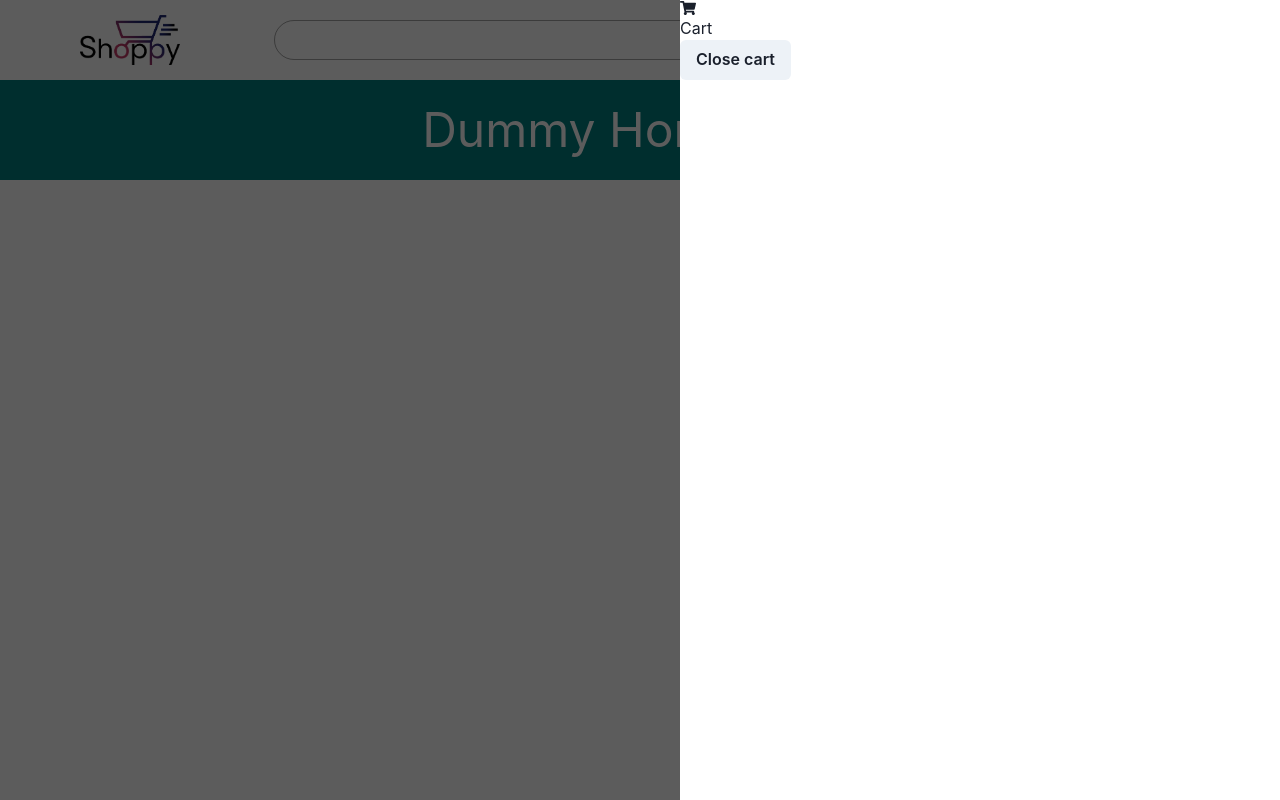
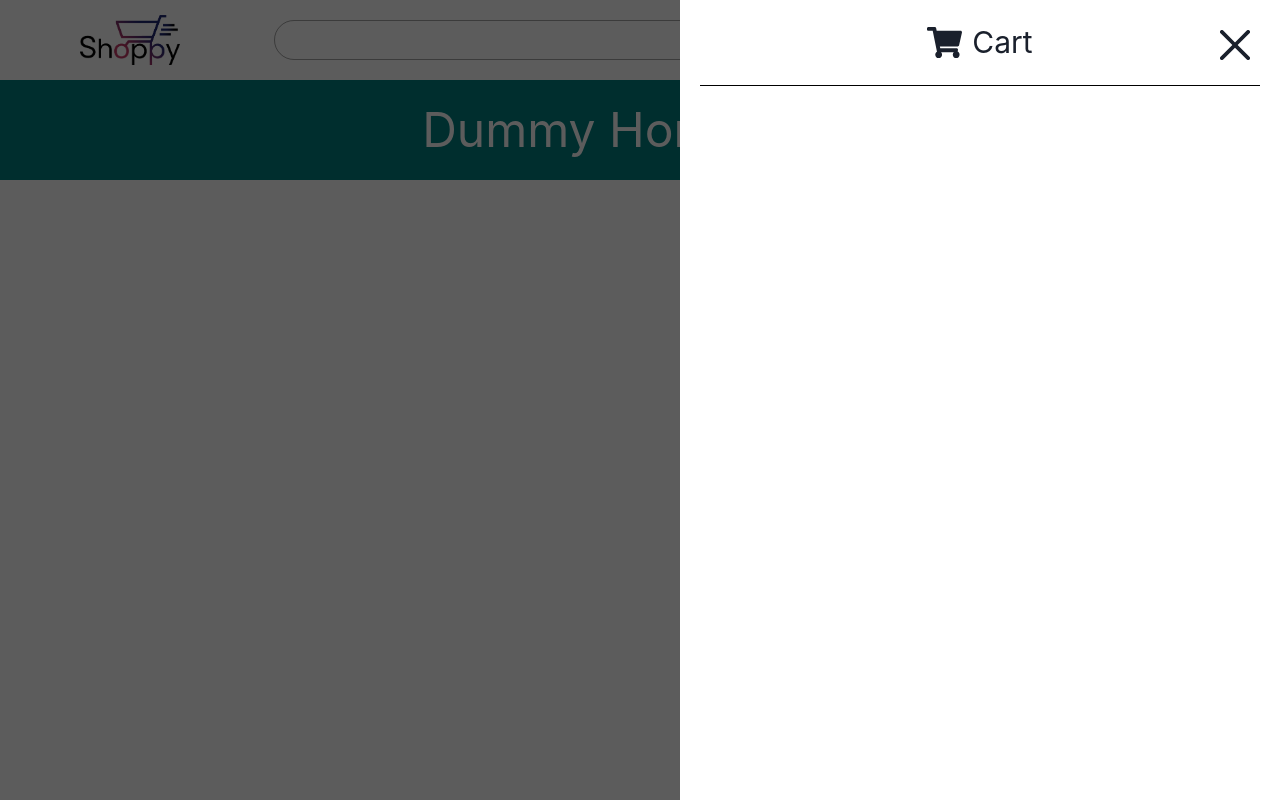
Before and after one commit to CodersCamp2021/team-lp-project-2, a React (Create React App) app: page / in a window 1280 px wide. Built offline with nearby package versions, Linux system fonts and the light colour scheme; no server answers.

Commit message:
add close icon & header

```diff
--- a/src/components/Cart/Cart.js
+++ b/src/components/Cart/Cart.js
@@ -1,7 +1,8 @@
 import React from 'react';
-import { Box, Button, Text } from '@chakra-ui/react';
+import { Box, Flex, Text } from '@chakra-ui/react';
 import { FaShoppingCart } from 'react-icons/fa';
 import CartBackground from './CartBackground';
+import { CloseIcon } from '@chakra-ui/icons';
 
 const Cart = ({ isCartOpen, closeCart }) => {
   return (
@@ -13,13 +14,31 @@ const Cart = ({ isCartOpen, closeCart }) => {
         bg="white"
         position="fixed"
         top="0"
+        padding="20px"
         right="-1000px"
         transform={isCartOpen ? 'translateX(-1000px)' : ''}
         transition="transform ease-in-out .4s .3s"
       >
-        <FaShoppingCart />
-        <Text>Cart</Text>
-        <Button onClick={closeCart}>Close cart</Button>
+        <CloseIcon
+          onClick={closeCart}
+          boxSize="30px"
+          position="absolute"
+          top="30px"
+          right="30px"
+          cursor="pointer"
+        />
+
+        <Flex
+          justify="center"
+          align="center"
+          pb="20px"
+          borderBottom="1px solid black"
+        >
+          <FaShoppingCart size="35px" />
+          <Text fontSize="3xl" ml="10px">
+            Cart
+          </Text>
+        </Flex>
       </Box>
     </>
   );
```
